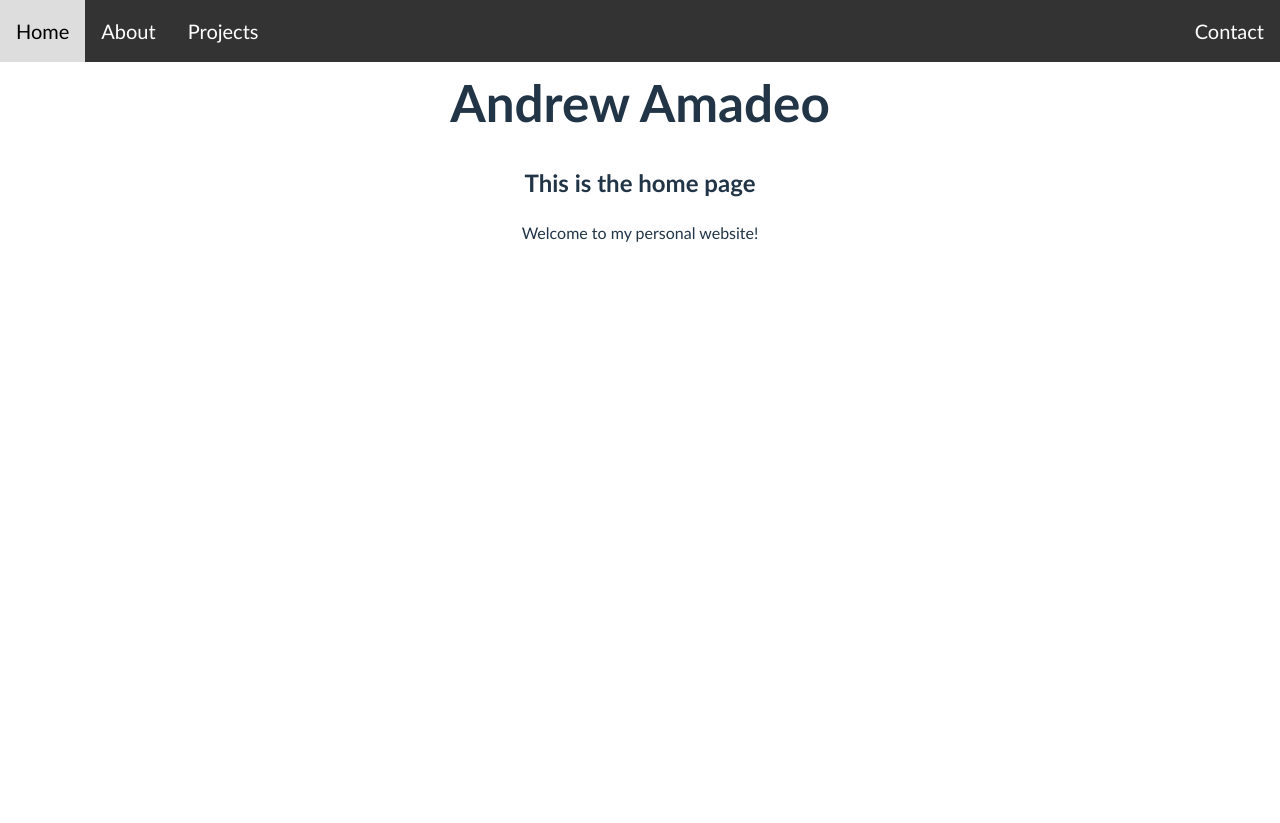
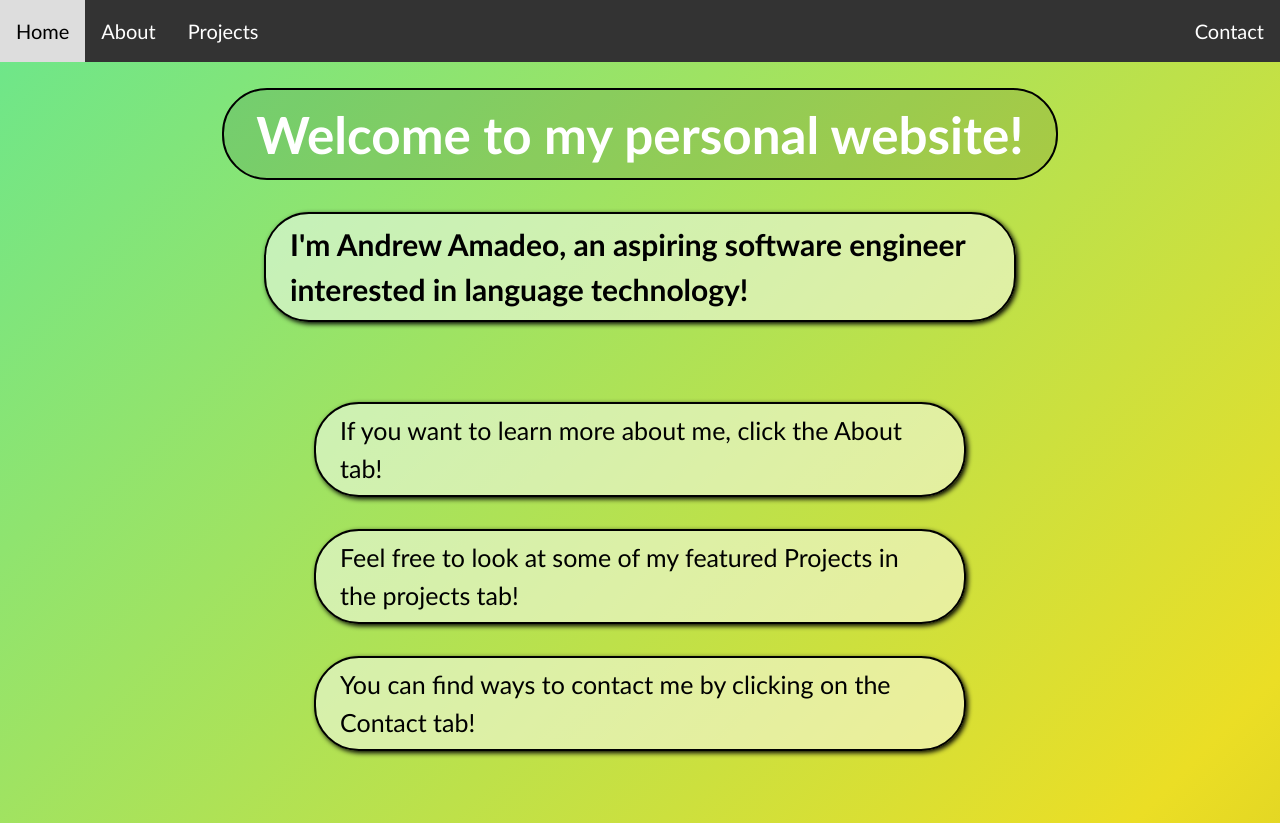
Before and after one commit to shozuru/shozuru.github.io, a React (Vite) app in the folder frontend/: page / in a window 1280 px wide. Before the commit the page ends 800 px from the top, so only its background shows below. Built offline with nearby package versions, Linux system fonts and the light colour scheme.

Commit message:
updated Home Page and background color

```diff
--- a/frontend/src/components/pages/About/About.css
+++ b/frontend/src/components/pages/About/About.css
@@ -15,7 +15,8 @@
 
 .about-info div {
     border: solid dodgerblue 2px;
-    background-color: rgba(30, 144, 255, 0.2);
+    background-color: rgba(30, 144, 255, 0.7);
+    color: black;
     border-radius: 50px;
     width: 40%;
     font-size: 23px;
--- a/frontend/src/components/pages/Contact/Contact.css
+++ b/frontend/src/components/pages/Contact/Contact.css
@@ -24,7 +24,7 @@
 }
 
 .personal-information {
-    background-color: rgba(0, 0, 0, 0.2);
+    background-color: rgba(0, 0, 0, 0.5);
     border: solid black 2px;
     border-radius: 8px;
     padding: 0.5rem;
@@ -48,7 +48,7 @@
 
 .input-form {
     border: solid black 2px;
-    background-color: rgba(0, 0, 0, 0.2);
+    background-color: rgba(0, 0, 0, 0.5);
     border-radius: 8px;
     padding: 0.5rem 1rem;
 }
--- /dev/null
+++ b/frontend/src/components/pages/Home.css
@@ -0,0 +1,39 @@
+.home-page-header h1 {
+    background-color: rgba(0, 0, 0, 0.1);
+    border: solid black 2px;
+    border-radius: 45px;
+    width: fit-content;
+    margin: 2rem auto;
+    padding: 1rem 2rem;
+    margin-top: 3rem;
+}
+
+.home-page-header h3 {
+    font-size: 30px;
+    width: 700px;
+}
+
+.main-home-page-container {
+    font-size: 25px;
+    border-radius: 8px;
+    width: 700px;
+    margin: 0 auto;
+    margin-top: 5rem;
+}
+
+.home-page-header h3,
+.main-home-page-container p {
+    color: black;
+    background-color: rgba(255, 255, 255, 0.5);
+    border: solid black 2px;
+    border-radius: 45px;
+    padding: 0.5rem 1.5rem;
+    box-shadow: 2px 2px 5px black;
+    text-align: left;
+    margin: 2rem auto;
+}
+
+.main-home-page-container p {
+    width: 600px;
+    background-color: rgba(255, 255, 255, 0.5);
+}
--- a/frontend/src/components/pages/Home.tsx
+++ b/frontend/src/components/pages/Home.tsx
@@ -1,26 +1,42 @@
+import "./Home.css"
+
 const Home: React.FC = () => {
 
     return (
 
-        <div>
+        <div
+            className="home-page-container"
+        >
             <header
                 className='home-page-header'
             >
                 <h1>
-                    Andrew Amadeo
+                    Welcome to my personal website!
                 </h1>
+
+                <h3>
+                    I'm Andrew Amadeo, an aspiring software engineer interested
+                    in language technology!
+                </h3>
 
             </header>
 
             <main
-                className='main-app-component'
+                className='main-home-page-container'
             >
-                <h2>
-                    This is the home page
-                </h2>
 
                 <p>
-                    Welcome to my personal website!
+                    If you want to learn more about me, click the About tab!
+                </p>
+
+                <p>
+                    Feel free to look at some of my featured Projects in the
+                    projects tab!
+                </p>
+
+                <p>
+                    You can find ways to contact me by clicking on the Contact
+                    tab!
                 </p>
             </main>
         </div>
--- a/frontend/src/components/pages/Projects/Projects.css
+++ b/frontend/src/components/pages/Projects/Projects.css
@@ -15,6 +15,8 @@
 .qa-app-container,
 .language-learning-chatbot,
 .wiktionary-app {
+    background-color: rgba(30, 144, 255, 0.7);
+    color: black;
     text-align: left;
     border: solid black 2px;
     border-radius: 10px;
@@ -55,7 +57,8 @@
 }
 
 .github-repo a {
-    border: solid blue 2px;
+    border: solid black 2px;
+    background-color: rgba(0, 0, 0, 0.1);
     border-radius: 45px;
     padding: 0.25rem 1rem;
     text-decoration: none;
--- a/frontend/src/index.css
+++ b/frontend/src/index.css
@@ -5,7 +5,7 @@
 
     color-scheme: light dark;
     color: rgba(255, 255, 255, 0.87);
-    background-color: #242424;
+    /* background-color: #242424; */
 
     font-synthesis: none;
     text-rendering: optimizeLegibility;
@@ -42,7 +42,7 @@ button:focus-visible {
 @media (prefers-color-scheme: light) {
     :root {
         color: #213547;
-        background-color: #ffffff;
+        /* background-color: #ffffff; */
     }
 
     a:hover {
@@ -53,3 +53,28 @@ button:focus-visible {
         background-color: #f9f9f9;
     }
 }
+
+body {
+    background: linear-gradient(-45deg, #68600a, #ebde25, #33eab9, #1e8a76);
+    background-size: 400% 400%;
+    animation: gradientShift 30s ease infinite;
+    color: white;
+}
+
+@keyframes gradientShift {
+    0% {
+        background-position: 0% 50%;
+    }
+
+    50% {
+        background-position: 100% 50%;
+    }
+
+    100% {
+        background-position: 0% 50%;
+    }
+}
+
+body {
+    will-change: background-position;
+}
```
